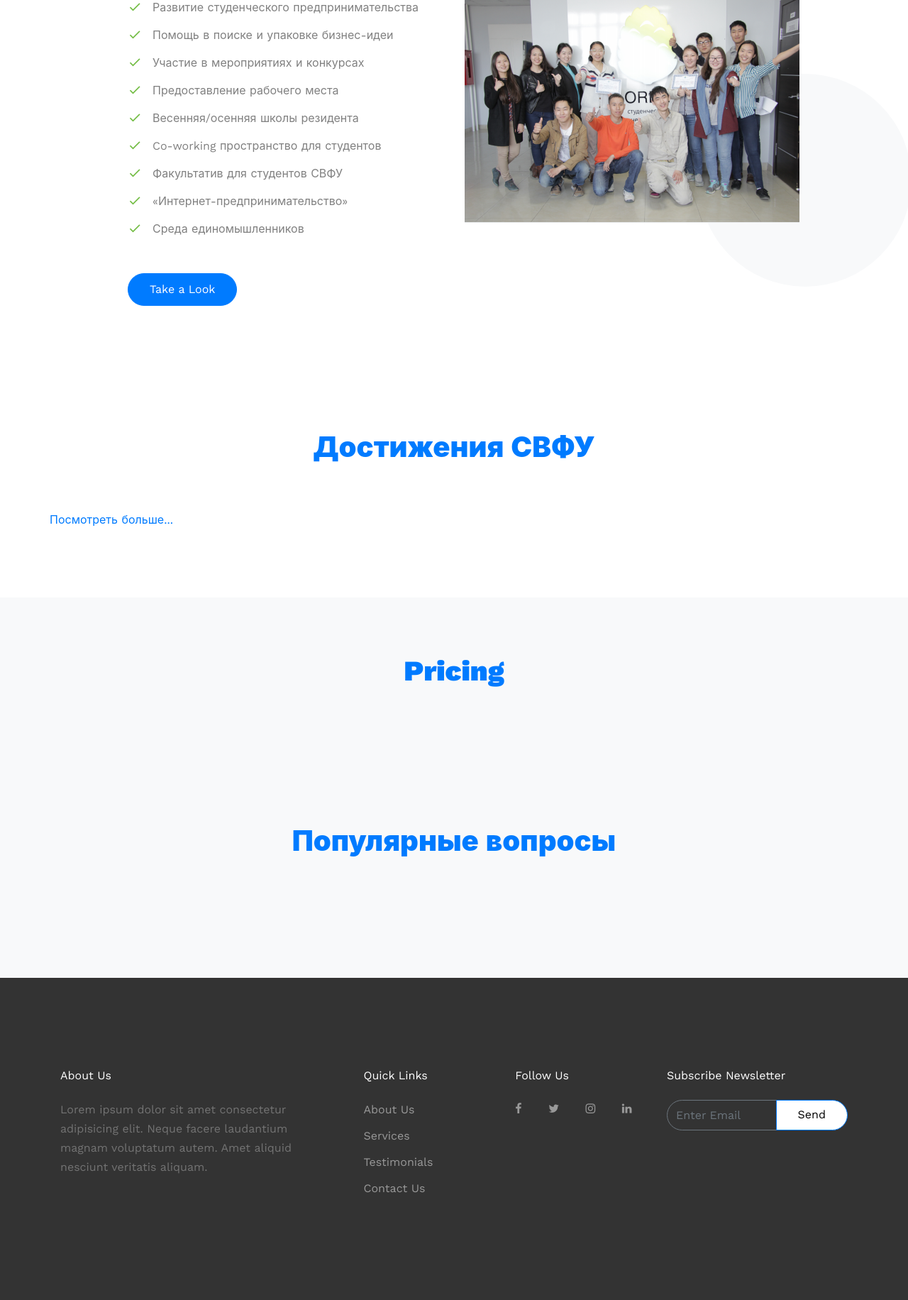
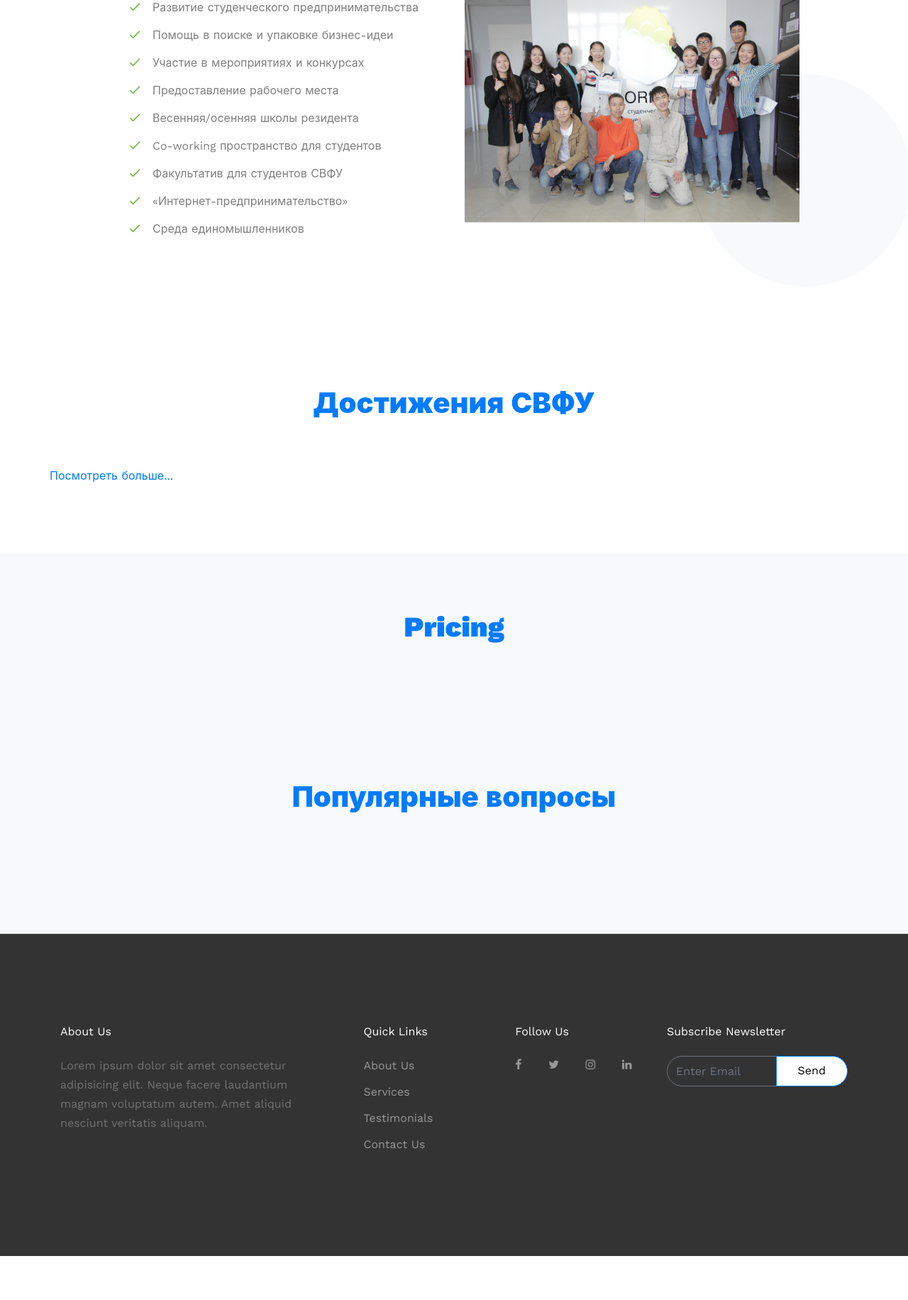
Before and after one commit to NotZephyrkA/OREH, a Django app: page / in a window 1280 px wide. Shown: the part 1351-3183 px from the top of the page at 71% size. After the commit the page ends 3121 px from the top, so only its background shows below. Run offline with Django 3.2, Linux system fonts and the light colour scheme; data that the repository does not hold is empty; some libraries are stand-ins or nearby versions; some web fonts are replaced.

Commit message:
Исправила шаблон

```diff
--- a/oreh_app/templates/index.html
+++ b/oreh_app/templates/index.html
@@ -10,8 +10,6 @@
         </div>
         <div class="site-mobile-menu-body"></div>
     </div>
-
-
     <div class="site-blocks-cover overlay" data-aos="fade" id="home-section">
         <div class="container">
             <div class="row align-items-center justify-content-center">
@@ -22,7 +20,6 @@
                         <a href="#contact-section" class="btn smoothscroll btn-primary mr-2 mb-2">Зарегистрироваться</a>
                     </div>
                 </div>
-
             </div>
         </div>
 
@@ -32,7 +29,7 @@
         </span>
         </a>
     </div>
-    <section class="site-section cta-big-image" id="feat">
+    <section class="site-section bg-light" id="feat">
         <div class="container">
             <div class="row features">
                 <div class="col-md-4 text-center wow fadeInUp" data-wow-delay="100ms">
@@ -75,7 +72,6 @@
                             <li>Среда единомышленников</li>
                         </ul>
                     </div>
-                    <p><a href="#contact-section" class="smoothscroll btn btn-primary">Take a Look</a></p>
                 </div>
                 <div class="col-lg-6 mb-5" data-aos="fade-up" data-aos-delay="">
                     <figure class="circle-bg">
@@ -135,24 +131,22 @@
                 </div>
                 {% endfor %}
             </div>
-
             <div class="row site-section" id="faq-section">
                 <div class="col-12 text-center" data-aos="fade">
                     <h2 class="section-title">Популярные вопросы</h2>
                 </div>
             </div>
             <div class="row">
-                <div class="col-lg-6">
-                {% for question in questions %}
+                <div class="col text-center">
+                    {% for question in questions %}
                     <div class="mb-5" data-aos="fade-up" data-aos-delay="100">
                         <h3 class="text-black h5 mb-4">{{question.description}}</h3>
                         <p>{{question.answer}}</p>
                     </div>
-                {% endfor %}
+                    {% endfor %}
                 </div>
             </div>
         </div>
     </section>
-
 </div> <!-- .site-wrap -->
 {% endblock content %}
```
Also changed, not shown: static/images/header.jpg (added).
